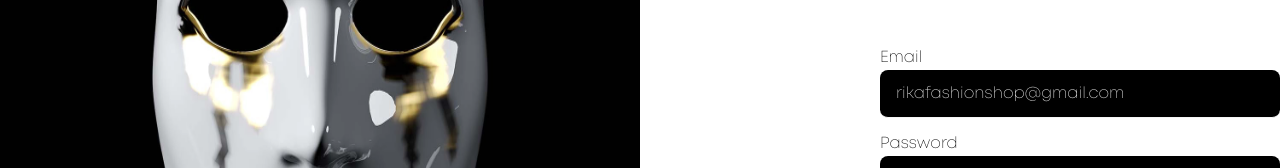
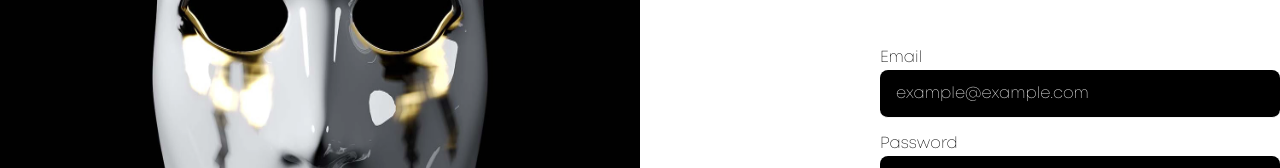
Before and after one commit to Jorjini/AnonymerReactClient, a React (Create React App) app: page /login in a window 1280 px wide. Shown: the part 335-503 px from the top of the page. Built offline with nearby package versions, Linux system fonts and the light colour scheme.

Commit message:
change login component

```diff
--- a/src/Pages/Login/Login.componen.tsx
+++ b/src/Pages/Login/Login.componen.tsx
@@ -92,7 +92,7 @@ const Login = () => {
                 id="email"
                 type="email"
                 required
-                placeholder="rikafashionshop@gmail.com"
+                placeholder="example@example.com"
                 {...register('email')}
               />
             </div>
```
